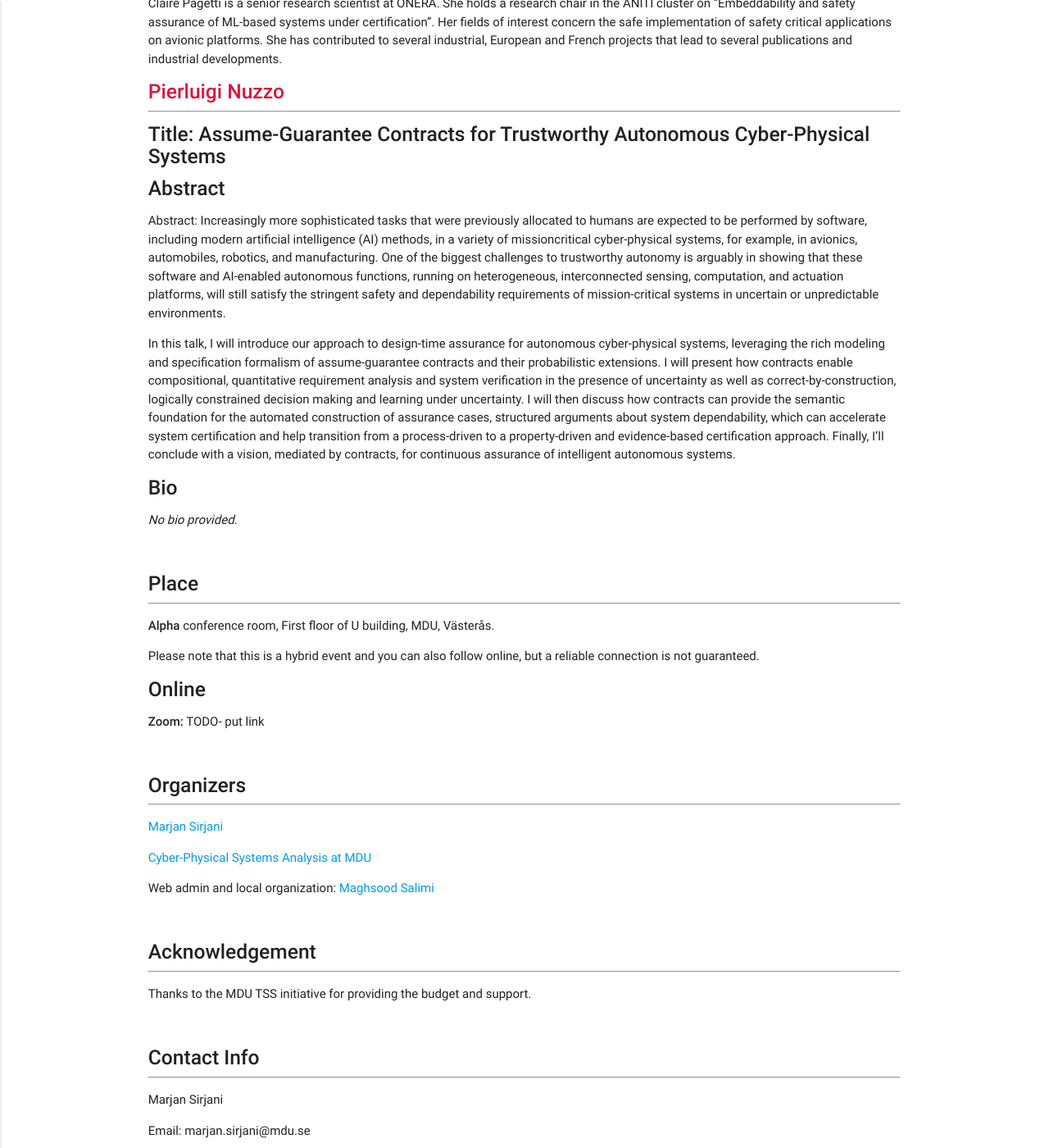
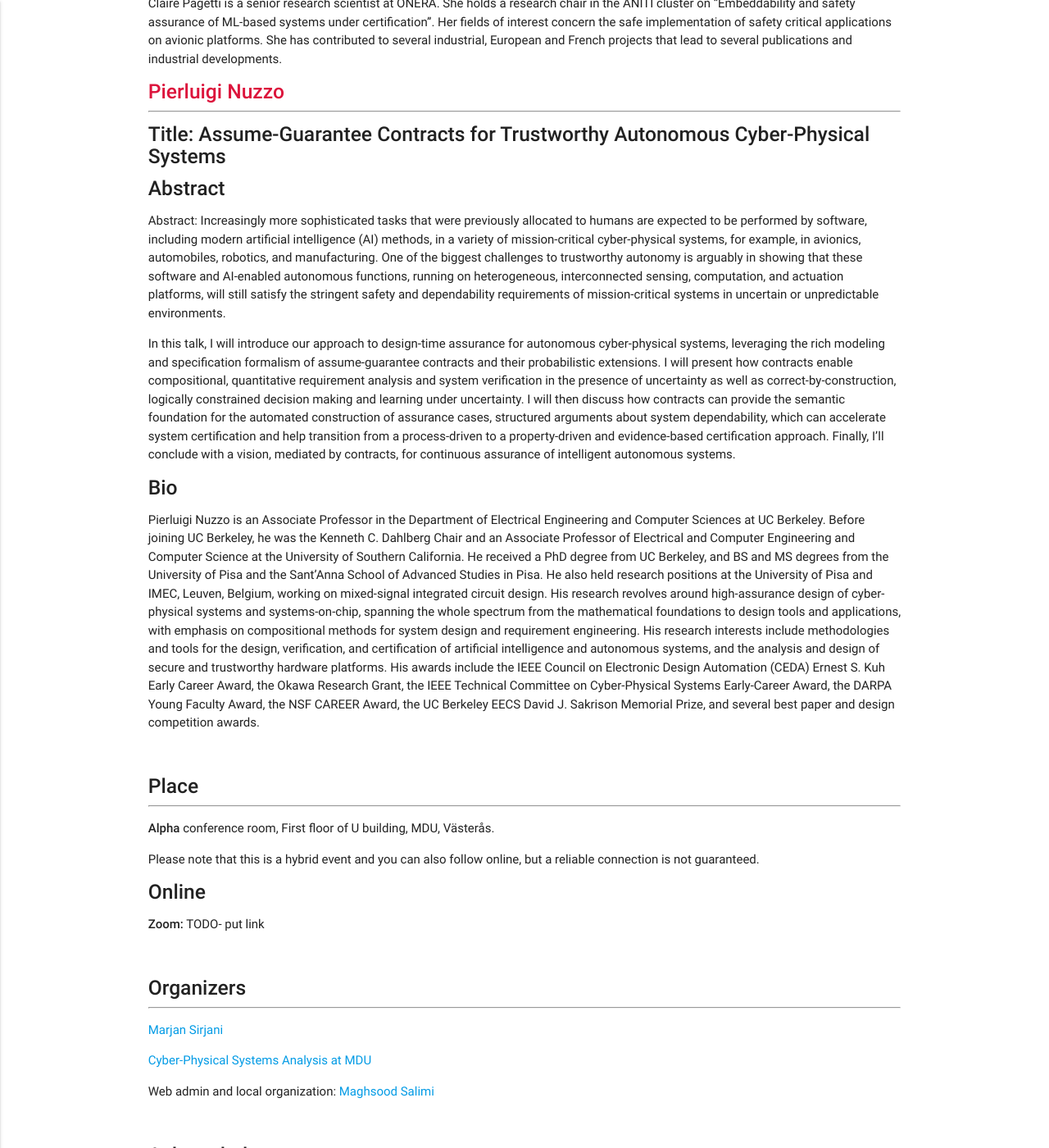
Before and after one commit to rebeca-lang/rebeca-lang.github.io, a Jekyll site: the page built from events/TrustCPS-AI.md, in a window 1280 px wide and 1400 px high, scrolled down 5926 px. Shown: the whole window at 82% size. Built offline with Jekyll 4.4.1, drawn with Linux system fonts in a browser that asks for light colours.

Commit message:
Update TrustCPS-AI.md

```diff
--- a/events/TrustCPS-AI.md
+++ b/events/TrustCPS-AI.md
@@ -167,12 +167,12 @@ Claire Pagetti is a senior research scientist at ONERA. She holds a research cha
 ##### **Title: Assume-Guarantee Contracts for Trustworthy Autonomous Cyber-Physical Systems**
 
 ##### **Abstract**
-Abstract: Increasingly more sophisticated tasks that were previously allocated to humans are expected to be performed by software, including modern artificial intelligence (AI) methods, in a variety of missioncritical cyber-physical systems, for example, in avionics, automobiles, robotics, and manufacturing. One of the biggest challenges to trustworthy autonomy is arguably in showing that these software and AI-enabled autonomous functions, running on heterogeneous, interconnected sensing, computation, and actuation platforms, will still satisfy the stringent safety and dependability requirements of mission-critical systems in uncertain or unpredictable environments.
+Abstract: Increasingly more sophisticated tasks that were previously allocated to humans are expected to be performed by software, including modern artificial intelligence (AI) methods, in a variety of mission-critical cyber-physical systems, for example, in avionics, automobiles, robotics, and manufacturing. One of the biggest challenges to trustworthy autonomy is arguably in showing that these software and AI-enabled autonomous functions, running on heterogeneous, interconnected sensing, computation, and actuation platforms, will still satisfy the stringent safety and dependability requirements of mission-critical systems in uncertain or unpredictable environments.
 
 In this talk, I will introduce our approach to design-time assurance for autonomous cyber-physical systems, leveraging the rich modeling and specification formalism of assume-guarantee contracts and their probabilistic extensions. I will present how contracts enable compositional, quantitative requirement analysis and system verification in the presence of uncertainty as well as correct-by-construction, logically constrained decision making and learning under uncertainty. I will then discuss how contracts can provide the semantic foundation for the automated construction of assurance cases, structured arguments about system dependability, which can accelerate system certification and help transition from a process-driven to a property-driven and evidence-based certification approach. Finally, I’ll conclude with a vision, mediated by contracts, for continuous assurance of intelligent autonomous systems.
 
 ##### **Bio**
-*No bio provided.*
+Pierluigi Nuzzo is an Associate Professor in the Department of Electrical Engineering and Computer Sciences at UC Berkeley. Before joining UC Berkeley, he was the Kenneth C. Dahlberg Chair and an Associate Professor of Electrical and Computer Engineering and Computer Science at the University of Southern California. He received a PhD degree from UC Berkeley, and BS and MS degrees from the University of Pisa and the Sant’Anna School of Advanced Studies in Pisa. He also held research positions at the University of Pisa and IMEC, Leuven, Belgium, working on mixed-signal integrated circuit design. His research revolves around high-assurance design of cyber-physical systems and systems-on-chip, spanning the whole spectrum from the mathematical foundations to design tools and applications, with emphasis on compositional methods for system design and requirement engineering. His research interests include methodologies and tools for the design, verification, and certification of artificial intelligence and autonomous systems, and the analysis and design of secure and trustworthy hardware platforms. His awards include the IEEE Council on Electronic Design Automation (CEDA) Ernest S. Kuh Early Career Award, the Okawa Research Grant, the IEEE Technical Committee on Cyber-Physical Systems Early-Career Award, the DARPA Young Faculty Award, the NSF CAREER Award, the UC Berkeley EECS David J. Sakrison Memorial Prize, and several best paper and design competition awards.
 
 <br>
 
```
